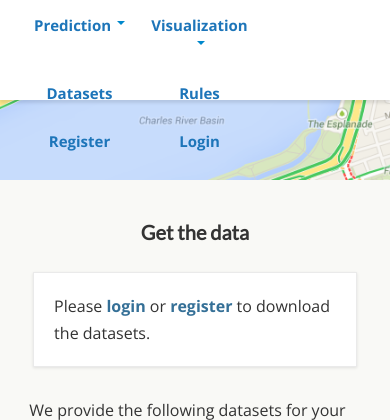
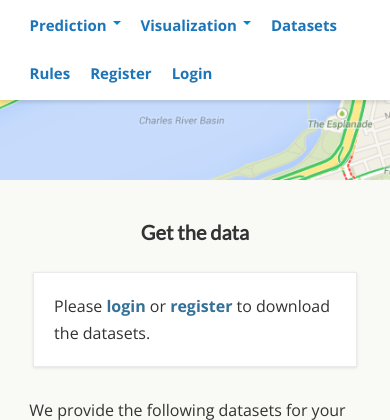
Before and after one commit to mitdbg/bigdata, a Django app: template src/website/templates/home/datasets.html in a window 390 px wide; the page is wider, and only the part inside the window is pictured. Shown: the top 420 px of that part. Run offline with Django 3.2, Linux system fonts and the light colour scheme; the template is opened without the code that fills it, so the values that code supplies are empty; parts of the project's set-up code (start-up, migrations or seed data) failed here and were passed over; some web fonts are replaced.

Commit message:
updated styles

```diff
--- a/src/website/static/css/style.css
+++ b/src/website/static/css/style.css
@@ -544,9 +544,8 @@ button.disabled {
     display: none;
   }
   nav .nav-links li a {
-    width: 100px;
     font-size: 15px;
-    padding: 15px 10px 0px 10px;
-    margin: 0px;
+    padding: 15px 5px 0px 5px;
+    margin: 0px 5px 0px 5px;
   }
 }
--- a/src/website/static/css/style.less
+++ b/src/website/static/css/style.less
@@ -621,10 +621,9 @@ button.disabled {
     .logo { display: none; }
     .nav-links {
       li a {
-        width: 100px;
         font-size: 15px;
-        padding: 15px 10px 0px 10px;
-        margin: 0px;
+        padding: 15px 5px 0px 5px;
+        margin: 0px 5px 0px 5px;
 
       }
     }
```
